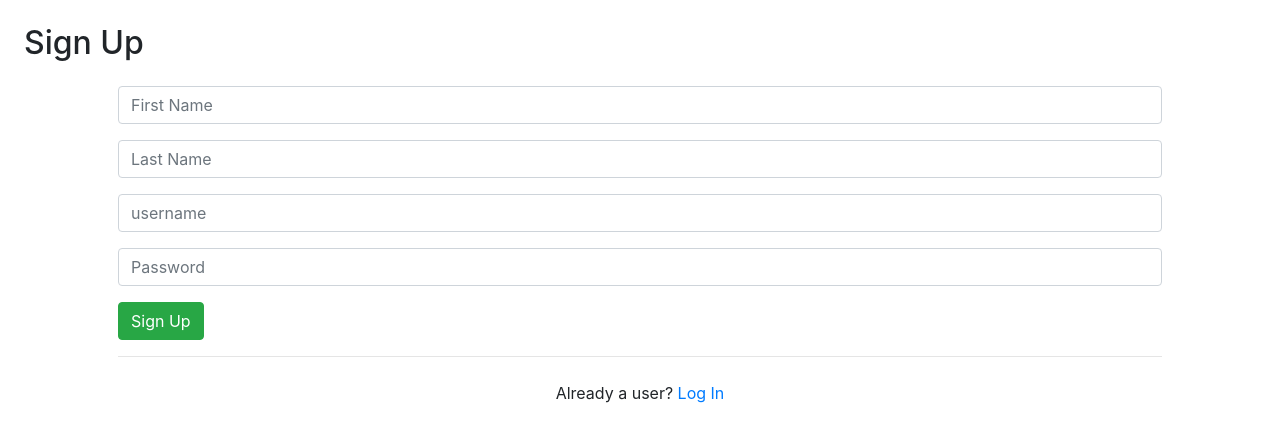
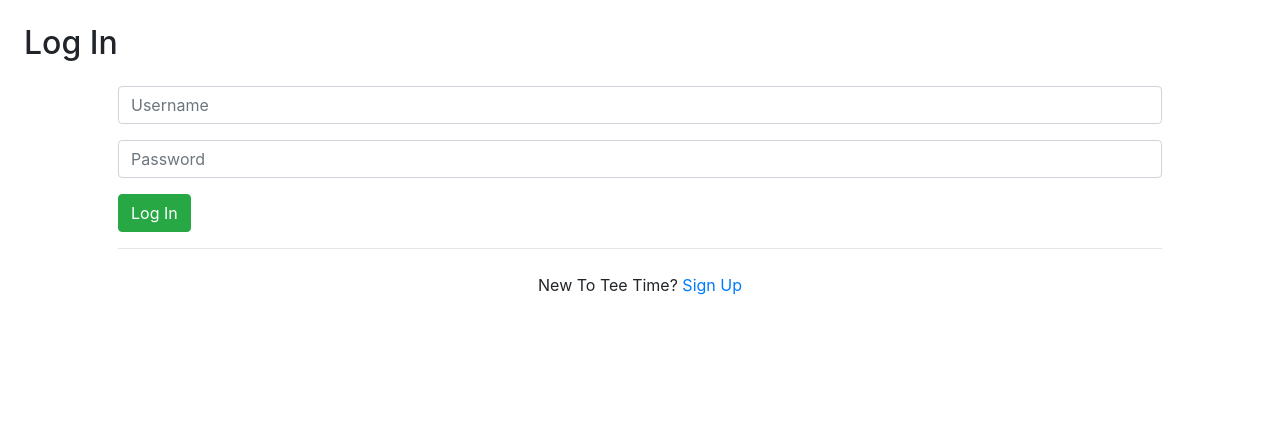
Before and after one commit to Geo-devops/DiscGolfTime, a React (Create React App) app in the folder client/: page / in a window 1280 px wide. Shown: the top 442 px of the page. Built offline with nearby package versions, Linux system fonts and the light colour scheme.

Commit message:
site defaults to dashboard/welcome, prompts login, uses token to log in. but sign up no longer available due to if. line 17 app.js

```diff
--- a/client/src/App.js
+++ b/client/src/App.js
@@ -13,8 +13,9 @@ function App() {
 
   // If you don't have a token, and the address ends in /welcome, then go back to login
     // This allows the user to access both login and signup without a token. It only prohibits welcome
-  if (!token && (window.location.pathname === "/welcome")) {
-    console.log('Condition met');
+  if (!token) {
+    // && (window.location.pathname === "/welcome")
+    // console.log('Condition met');
     return <Login setToken={setToken} />
   }
 
@@ -22,9 +23,9 @@ function App() {
     <Router>
       <div>
         <Wrapper>
-          <Route exact path="/" component={Signup} />
+          <Route exact path="/signup" component={Signup} />
           <Route exact path="/login" component={Login} />
-          <Route exact path ="/welcome" component={Dashboard} />
+          <Route exact path ="/" component={Dashboard} />
         </Wrapper>
 
       </div>
--- a/client/src/pages/Login.js
+++ b/client/src/pages/Login.js
@@ -1,28 +1,31 @@
 import React, { useState } from "react";
-import Chatbox from "../components/ChatBox"
-import AUTH from "../utils/AUTH"
+import AUTH from "../utils/AUTH";
+import PropTypes from 'prop-types';
 
-function Login () {
+
+export default function Login ({ setToken }) {
 
     const [username, setUsername] = useState();
     const [password, setPassword] = useState();
 
-    const handleSubmit = e => {
+    const handleSubmit = async e => {
         e.preventDefault();
+
         console.log("username is " + username)
         console.log("password is " + password);
 
-        AUTH.loginUser({
-          username: username.trim(),
-          password: password.trim()
+        const token = await AUTH.loginUser({
+          username,
+          password
         })
-        .then(results => {
-            const loggedInUser = results.data.user
-            console.log('loggedInUser: ', loggedInUser);
+        // .then(results => {
+        //     const loggedInUser = results.data.user
+        //     console.log('loggedInUser: ', loggedInUser);
+        // })
+        setToken(token);
 
-            // window.location.replace("/welcome");
-        })
-        .catch(err => console.log('OOOOOPS: ', err));
+        // window.location.replace("/welcome");
+        // .catch(err => console.log('OOOOOPS: ', err));
     }
 
 
@@ -61,7 +64,6 @@ function Login () {
                 <hr></hr>
                 </div>
             </form>
-            <Chatbox />
             <div className="container text-center mt-4">
                 New To Tee Time?
                 <span> </span>
@@ -71,4 +73,6 @@ function Login () {
     )
 }
 
-export default Login;
+Login.propTypes = {
+    setToken: PropTypes.func.isRequired
+};
--- a/client/src/utils/AUTH.js
+++ b/client/src/utils/AUTH.js
@@ -6,8 +6,9 @@ export default {
         console.log('USERDATA!!!!!: ', newUser);
         return axios.post("/auth/signup", newUser);
     },
-    loginUser: function(user) {
-        return axios.post("/auth/login", user);
+    loginUser: async function(user) {
+        return axios.post("/auth/login", user)
+        // .then(data => data.json());
     },
     getUser: function(user) {
         return axios.get("/auth/user", user);
--- a/package.json
+++ b/package.json
@@ -42,6 +42,7 @@
     "mongoose": "^5.3.4",
     "morgan": "^1.9.1",
     "passport": "^0.4.0",
-    "passport-local": "^1.0.0"
+    "passport-local": "^1.0.0",
+    "prop-types": "^15.7.2"
   }
 }
```
Also changed, not shown: 1 other file (tests, documents, lock files or other folders).
